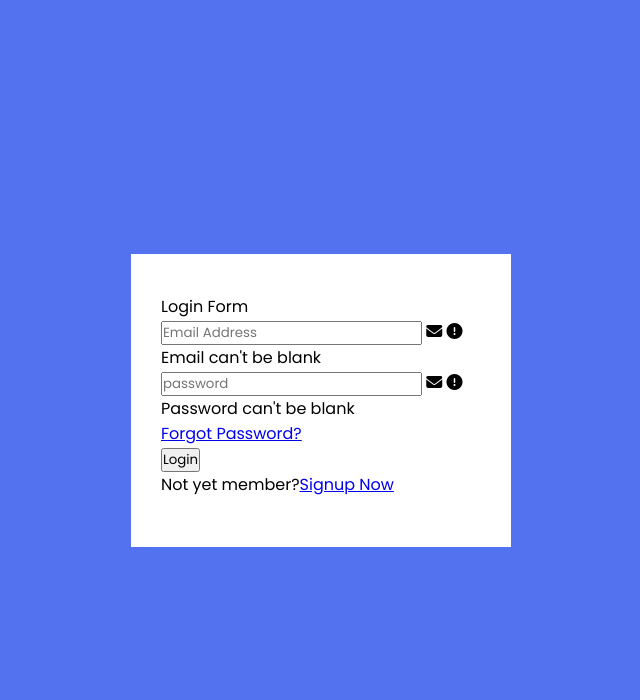
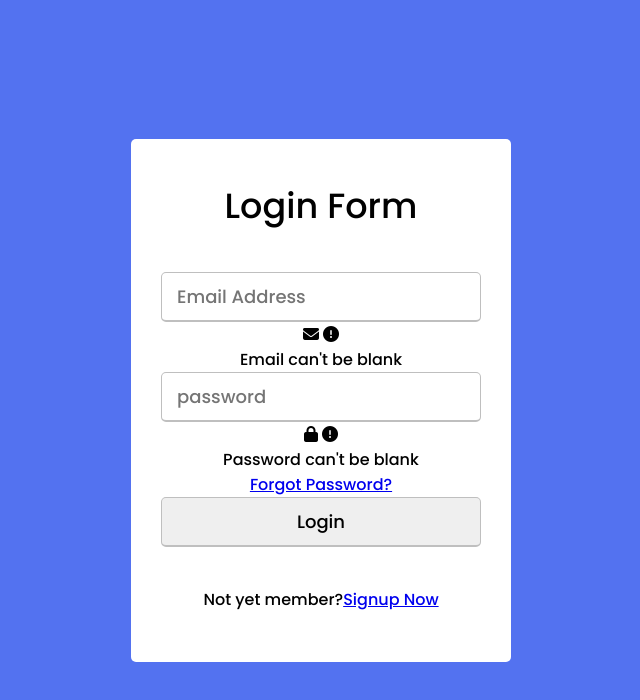
Before and after one commit to IftekharSays/LoginForm2, a plain HTML site: page index.html in a window 1280 px wide. Shown: the whole page, without its empty margins (319-959 px from the left). Drawn offline with Linux system fonts and the light colour scheme.

Commit message:
second edition

```diff
--- a/index.html
+++ b/index.html
@@ -35,7 +35,7 @@
             <div class="field password">
                 <div class="input-area">
                     <input type="password" placeholder="password">
-                    <i class="fas fa-envelope"></i>
+                    <i class="fas fa-lock"></i>
                     <i class="fas fa-exclamation-circle"></i>
                 </div>
                 <div class="error-text">Password can't be blank</div>
@@ -53,7 +53,6 @@
 
     </div>
 
-
     <script src="script.js"></script>
 
     <!-- font awesome cdn js -->
--- a/style.css
+++ b/style.css
@@ -1,5 +1,5 @@
 /* google font */
-@import url('https://fonts.googleapis.com/css2?family=Poppins&display=swap');
+@import url('https://fonts.googleapis.com/css2?family=Poppins:wght@500&display=swap');
 
 *{
     margin: 0;
@@ -20,4 +20,25 @@ body{
     background: #ffffff;
     width: 380px;
     padding: 40px 30px 50px 30px;
+    border-radius: 5px;
+    text-align: center;
 }
+
+.wrapper header{
+    font-size: 35px;
+    font-weight: 600s;
+}
+
+.wrapper form{
+    margin: 40px 0;
+}
+
+form input{
+    height: 50px;
+    width: 100%;
+    border-radius: 5px;
+    font-size: 18px;
+    border: 1px solid #bfbfbf;
+    border-bottom-width: 2px;
+    padding: 0 15px;
+}
```
